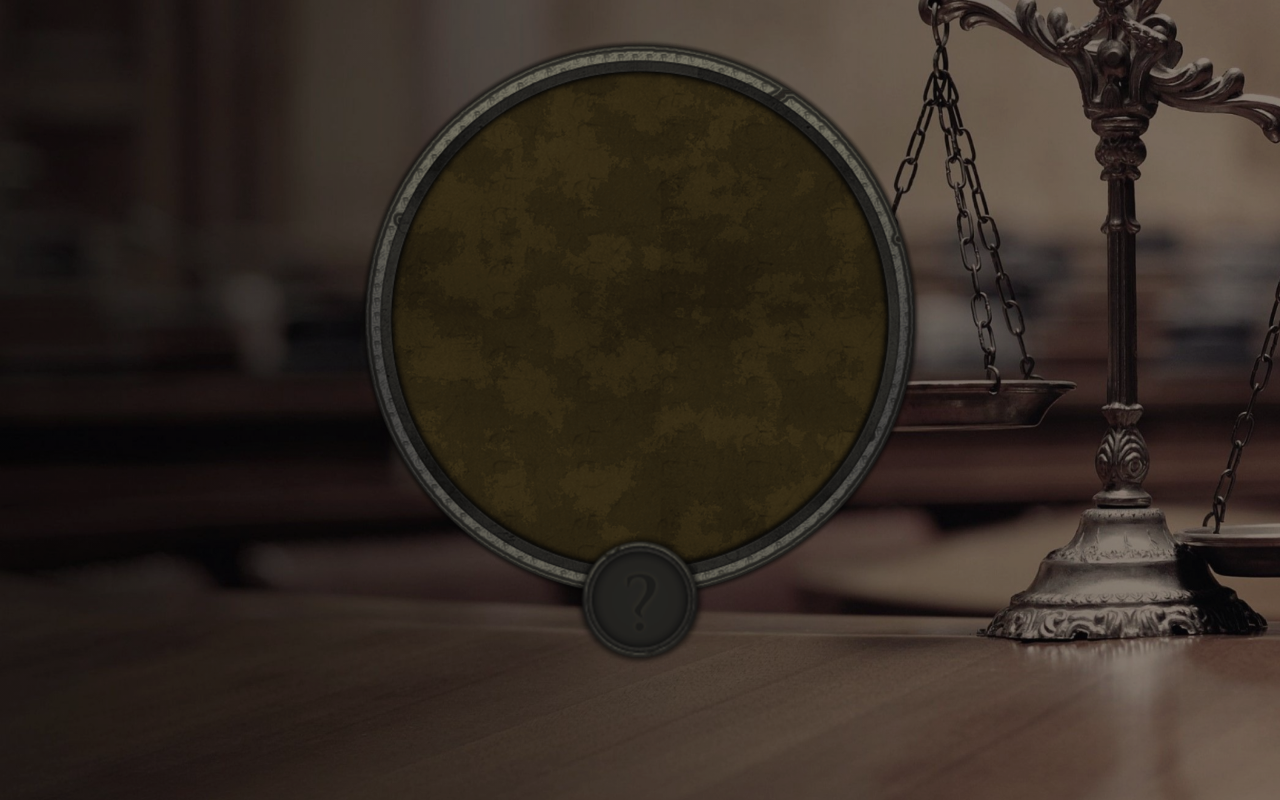
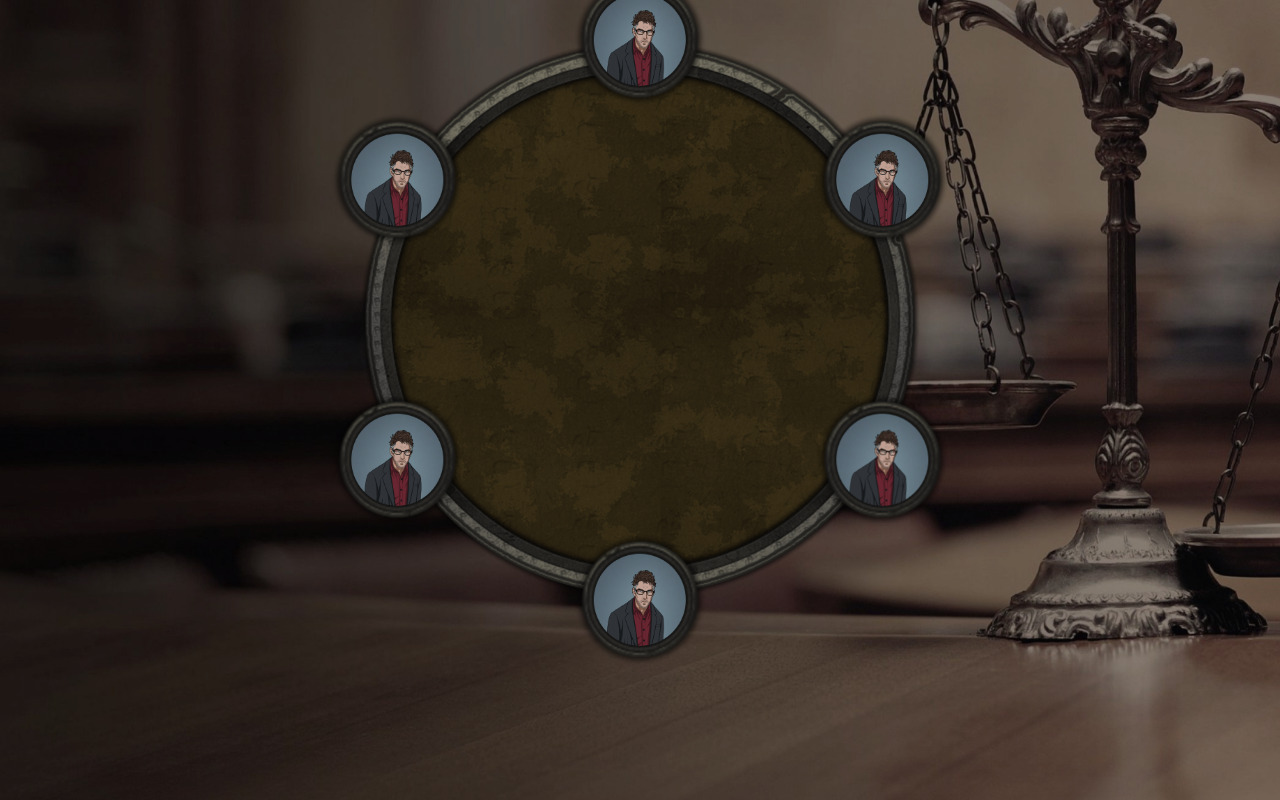
Before and after one commit to jhjo01/ssavalon_FE, a React (Create React App) app: page /game in a window 1280 px wide. Built offline with nearby package versions, Linux system fonts and the light colour scheme.

Commit message:
Style : game-screen

```diff
--- a/src/components/ui/avatar/Avatar.module.css
+++ b/src/components/ui/avatar/Avatar.module.css
@@ -46,3 +46,28 @@
   transition: opacity 0.2s;
   background-size: contain;
 }
+
+.game_setting .game_setting_inner .player .player_avatar_container {
+  position: absolute;
+  top: 50%;
+  left: 50%;
+  transform: translate(-50%, -50%);
+  width: 100%;
+  height: 100%;
+  transition: opacity 0.2;
+}
+
+.game_setting
+  .game_setting_inner
+  .player
+  .player_avatar_container
+  .player_avatar_avatar {
+  width: 70%;
+  height: 70%;
+  position: absolute;
+  top: 50%;
+  left: 50%;
+  transform: translate(-50%, -50%);
+  background-size: cover;
+  background-repeat: no-repeat;
+}
--- /dev/null
+++ b/src/components/ui/avatar/AvatarImage.jsx
@@ -0,0 +1,36 @@
+import styles from "./Avatar.module.css";
+import AvatarFrame from "../../../assets/images/image-avatar-frame.png";
+import CitizenImage from "../../../assets/images/image-citizen-circle.png";
+const AvatarImage = (props) => {
+  const { people } = props;
+  return (
+    <div
+      className={styles.game_setting}
+      style={{ transform: `rotate(${people.rotate})` }}
+    >
+      <div
+        className={styles.game_setting_inner}
+        style={{
+          transform: `translate(-50%,-50%) rotate(-${people.rotate})`,
+        }}
+      >
+        <div className={styles.player}>
+          <div className={styles.player_avatar}>
+            <div
+              className={styles.player_avatar_background}
+              style={{ backgroundImage: `url(${AvatarFrame})` }}
+            ></div>
+            <div className={styles.player_avatar_container}>
+              <div
+                className={styles.player_avatar_avatar}
+                style={{ backgroundImage: `url(${CitizenImage})` }}
+              ></div>
+            </div>
+          </div>
+        </div>
+      </div>
+    </div>
+  );
+};
+
+export default AvatarImage;
--- a/src/components/ui/avatar/PoliceSImage.jsx
+++ /dev/null
@@ -1,27 +0,0 @@
-import styles from "./Avatar.module.css";
-import AvatarFrame from "../../../assets/images/image-avatar-frame.png";
-
-const PoliceSImage = () => {
-  return (
-    <div
-      className={styles.game_setting}
-      style={{ transform: `rotate(180deg)` }}
-    >
-      <div
-        className={styles.game_setting_inner}
-        style={{ transform: `translate(-50%,-50%) rotate(-180deg)` }}
-      >
-        <div className={styles.player}>
-          <div className={styles.player_avatar}>
-            <div
-              className={styles.player_avatar_background}
-              style={{ backgroundImage: `url(${AvatarFrame})` }}
-            ></div>
-          </div>
-        </div>
-      </div>
-    </div>
-  );
-};
-
-export default PoliceSImage;
--- a/src/components/ui/gameboard/GameBoard.jsx
+++ b/src/components/ui/gameboard/GameBoard.jsx
@@ -1,15 +1,53 @@
-import PoliceSImage from "../avatar/PoliceSImage";
+import { useState } from "react";
+import styles from "./GameBoard.module.css";
 import GameBoardImage from "../../../assets/images/image-game-board.png";
-import styles from "./GameBoard.module.css";
+import AvatarImage from "../avatar/AvatarImage";
 
 const GameBoard = () => {
+  const [peoples, setPeoples] = useState([
+    {
+      id: "1",
+      name: "ada",
+      rotate: "180deg",
+    },
+    {
+      id: "2",
+      name: "adaasd",
+      rotate: "240deg",
+    },
+    {
+      id: "3",
+      name: "ada",
+      rotate: "300deg",
+    },
+
+    {
+      id: "4",
+      name: "ada",
+      rotate: "360deg",
+    },
+
+    {
+      id: "5",
+      name: "ada",
+      rotate: "420deg",
+    },
+    {
+      id: "6",
+      name: "ada",
+      rotate: "480deg",
+    },
+  ]);
+
   return (
     <div
       className={styles.game_table}
       style={{ backgroundImage: `url(${GameBoardImage})` }}
     >
       <div className={styles.game_table_settings}>
-        <PoliceSImage />
+        {peoples.map((people) => (
+          <AvatarImage people={people} />
+        ))}
       </div>
     </div>
   );
```
Also changed, not shown: src/assets/images/image-citizen-circle.png (added).
